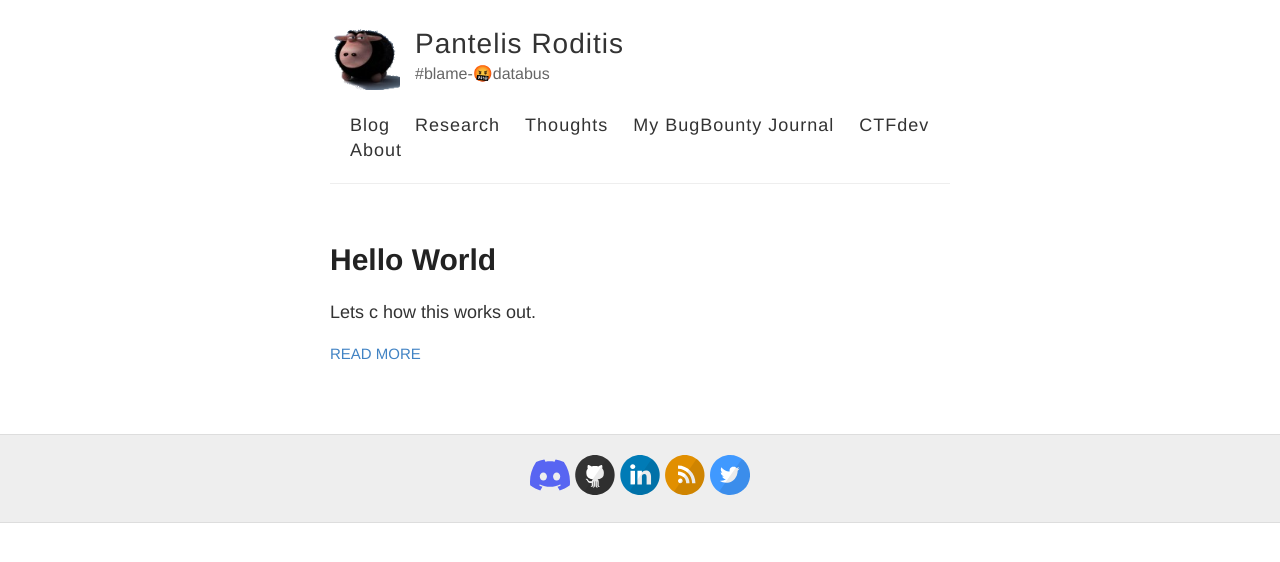
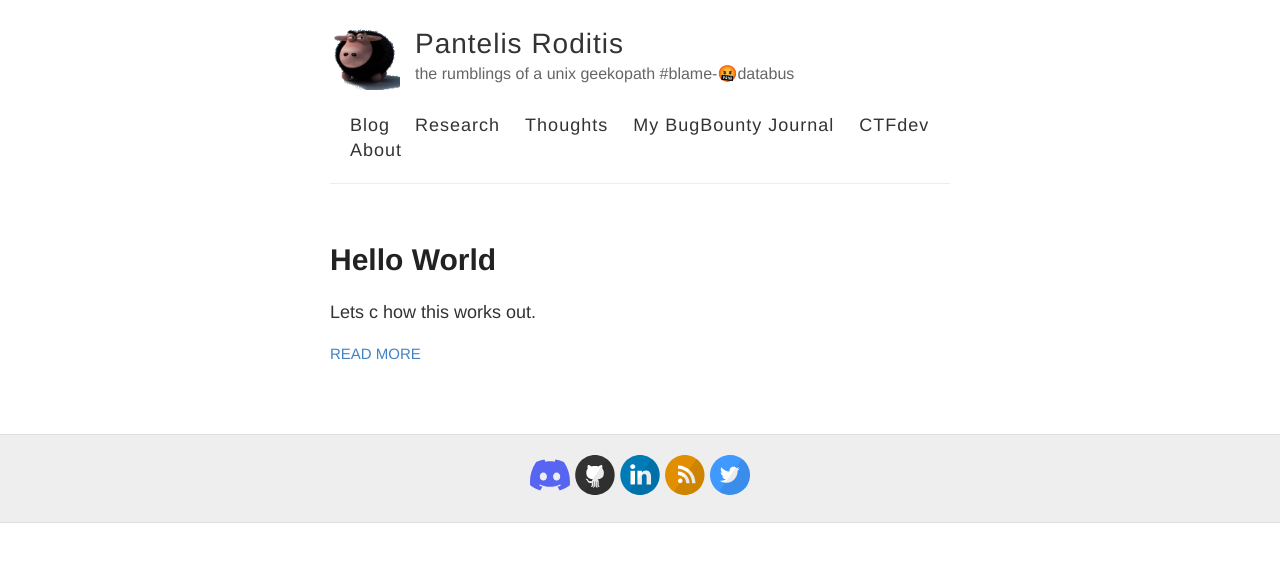
Before and after one commit to proditis/proditis.github.io, a Jekyll site: the page built from index.html, in a window 1280 px wide. Shown: the top 562 px of the page. Built offline with Jekyll 4.4.1, drawn with Linux system fonts in a browser that asks for light colours.

Commit message:
add default social tags

```diff
--- a/_config.yml
+++ b/_config.yml
@@ -1,5 +1,5 @@
 name: Pantelis Roditis
-description: "#blame-🤬databus"
+description: "the rumblings of a unix geekopath #blame-🤬databus"
 avatar: https://proditis.github.io/images/blacksheep-avatar.png
 footer-links:
   discord: https://discord.gg/usGhmRzCqB
@@ -11,9 +11,14 @@
 url: https://proditis.github.io
 baseurl: ""
 permalink: /:categories/:title/
-#include:
-#  - research
-#  - thoughts
+show_downloads: false
+github:
+  is_project_page: false
+defaults:
+  - scope:
+      path: ""
+    values:
+      image: /images/blacksheep-social.png
 
 collections:
   research:
--- a/_layouts/default.html
+++ b/_layouts/default.html
@@ -12,7 +12,6 @@
     <link rel="stylesheet" type="text/css" href="{{ site.baseurl }}/style.css" />
     <link rel="alternate" type="application/rss+xml" title="{{ site.name }} - {{ site.description }}" href="{{ site.baseurl }}/feed.xml" />
 
-    <!-- Created with Jekyll Now - http://github.com/barryclark/jekyll-now -->
   </head>
 
   <body>
```
Also changed, not shown: images/blacksheep-social.png (added).
